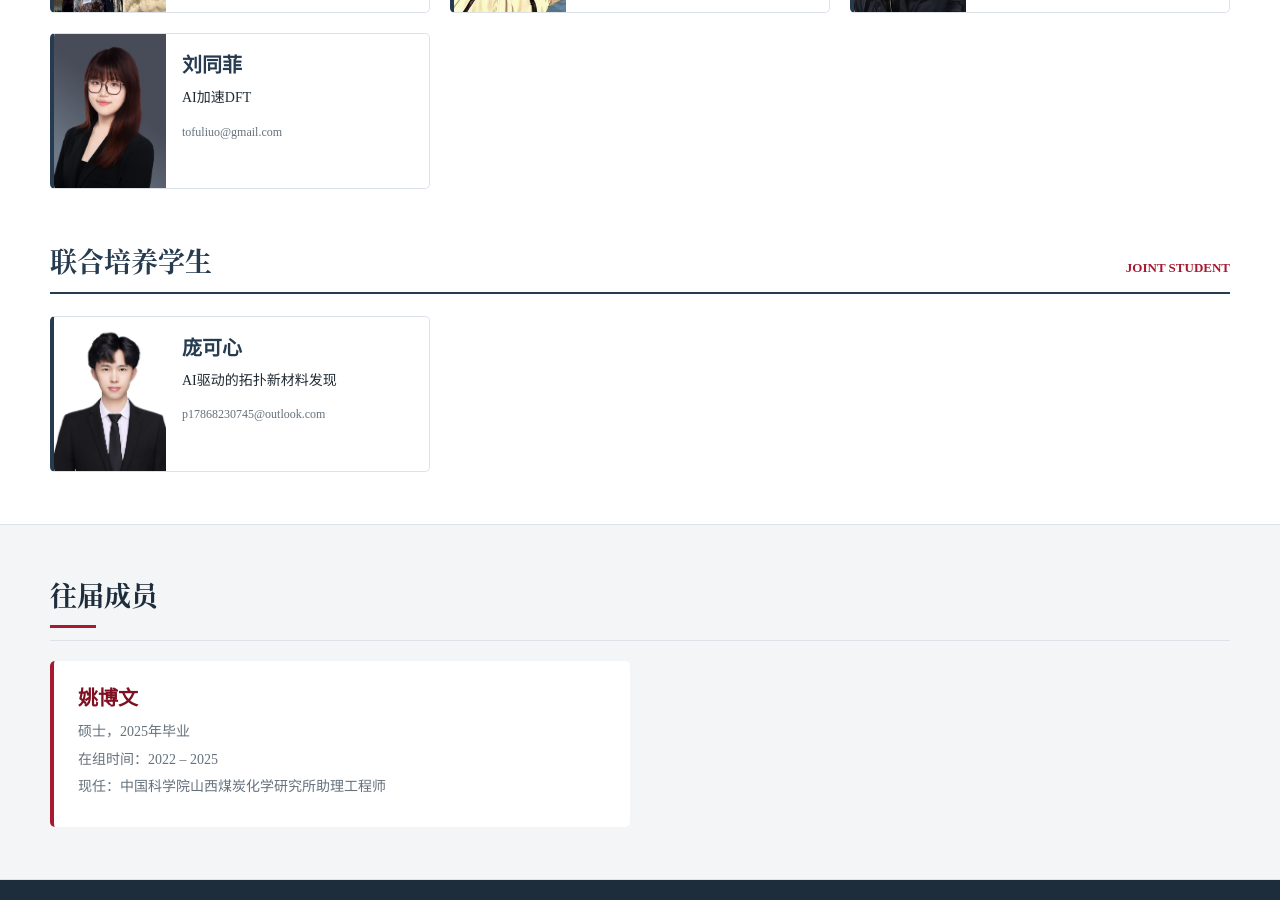
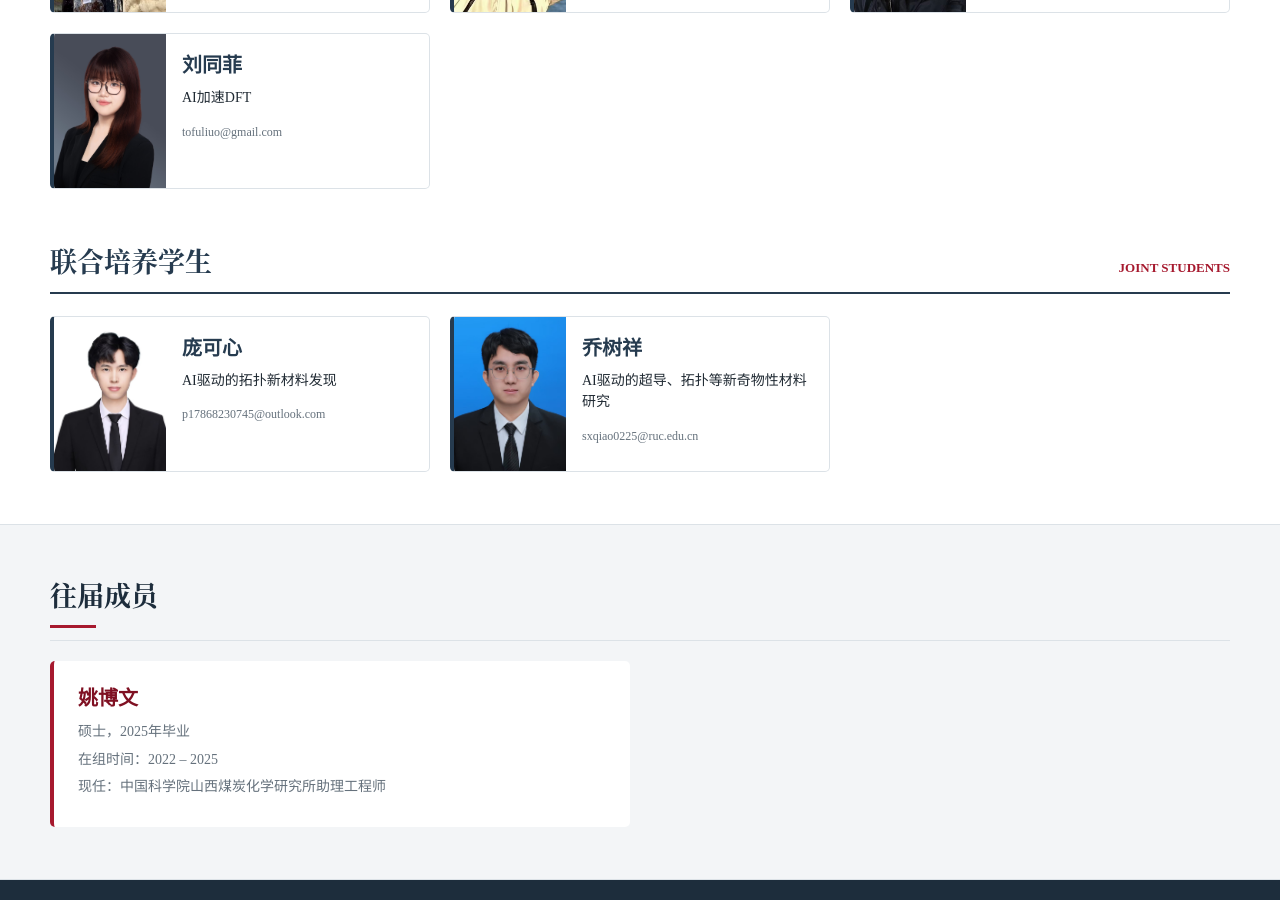
Before and after one commit to zfgao66/homepage, a Jekyll site: the page built from team.html, in a window 1280 px wide and 900 px high, scrolled down 2266 px. Built offline with Jekyll 4.4.1, drawn with Linux system fonts in a browser that asks for light colours.

Commit message:
Add Qiao Shuxiang to jointly trained students

```diff
--- a/team.html
+++ b/team.html
@@ -82,9 +82,10 @@ description: 高泽峰课题组教师、合作者与学生成员介绍。
     </section>
 
     <section class="team-group" aria-labelledby="joint-students">
-      <div class="team-group__heading"><h2 id="joint-students">联合培养学生</h2><span>Joint Student</span></div>
-      <div class="member-grid member-grid--single">
+      <div class="team-group__heading"><h2 id="joint-students">联合培养学生</h2><span>Joint Students</span></div>
+      <div class="member-grid">
         <article class="member-card"><img class="member-photo" src="{{ '/images/team/pang-kexin.jpg' | relative_url }}" alt="庞可心"><div class="member-info"><h3>庞可心</h3><p class="member-field">AI驱动的拓扑新材料发现</p><a class="member-email" href="mailto:p17868230745@outlook.com">p17868230745@outlook.com</a></div></article>
+        <article class="member-card"><img class="member-photo" src="{{ '/images/team/qiao-shuxiang.jpg' | relative_url }}" alt="乔树祥"><div class="member-info"><h3>乔树祥</h3><p class="member-field">AI驱动的超导、拓扑等新奇物性材料研究</p><a class="member-email" href="mailto:sxqiao0225@ruc.edu.cn">sxqiao0225@ruc.edu.cn</a></div></article>
       </div>
     </section>
   </div>
```
Also changed, not shown: other parts of team.html (+1 -1 lines), images/team/qiao-shuxiang.jpg (added).
